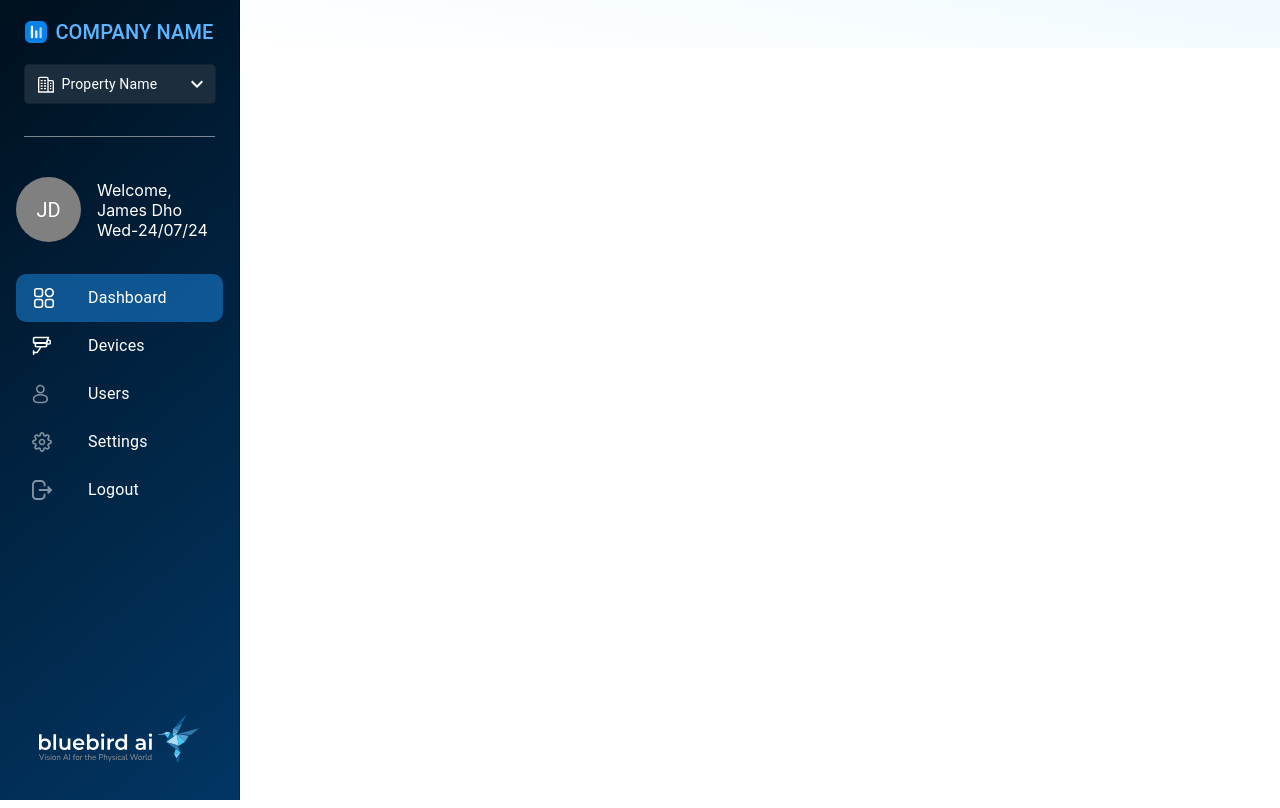
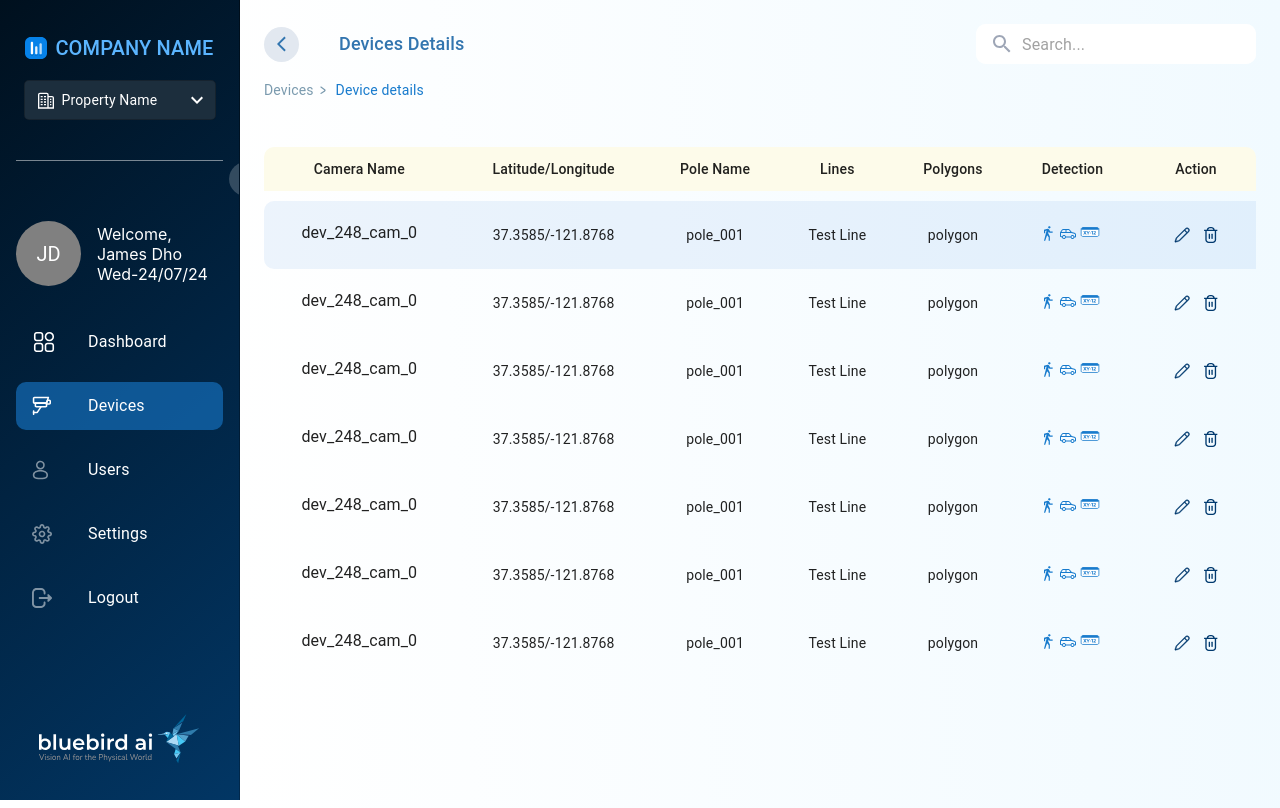
Before and after one commit to Earts-vinay/bluebird, a React (Create React App) app: page /devices/devicedetails in a window 1280 px wide. Built offline with nearby package versions, Linux system fonts and the light colour scheme.

Commit message:
changes on routes

```diff
--- a/src/App.js
+++ b/src/App.js
@@ -19,15 +19,16 @@ function App() {
           sx={{
             flexGrow: 1,
             p: 3,
-            background: 'linear-gradient(10deg, #FFFFFF 0%, #F1FAFF 100%)'
+            background: 'linear-gradient(87deg, #FFFFFF 0%, #F1FAFF 100%)',
+            height:"95vh"
           }}
         >
           <Routes>
-            <Route path="/" element={<Dashboard />} />
+            <Route path="/dashboard" element={<Dashboard />} />
             <Route path="/devices" element={<Devices />} />
             <Route path="/users" element={<Users />} />
             <Route path="/settings" element={<Settings />} />
-            <Route path="/devicedetails" element={<DeviceDetails />} />
+            <Route path="/devices/devicedetails" element={<DeviceDetails />} />
             <Route path="/editdevice" element={<EditDevices />} />
           </Routes>
         </Box>
--- a/src/components/DeviceDetails.jsx
+++ b/src/components/DeviceDetails.jsx
@@ -47,7 +47,7 @@ const DeviceDetails = () => {
 
   const handleRowClick = (index) => {
     setSelectedRowIndex(index);
-    navigate("/devicedetails")
+    navigate("/devices/devicedetails")
   };
 
   const callDevices = () =>{
@@ -93,7 +93,7 @@ const DeviceDetails = () => {
       <Box sx={{ display: "flex", flexDirection: 'row' }}>
         <Typography sx={{ color: "#7A9AAE", fontSize: 14 }}  onClick={callDevices}>Devices</Typography>
         <img
-                      src="assets/icons/forward.svg"
+                      src="/assets/icons/forward.svg"
                       alt="forward Icon"
                       style={{ width: '8px', height: '8px', marginRight: '4px', paddingLeft: "5px", paddingTop: "6px" }}
                     />
@@ -167,17 +167,17 @@ const DeviceDetails = () => {
                   <TableCell sx={{ padding: '20px 20px', textAlign: 'center' }}>{row.polygons}</TableCell>
                   <TableCell sx={{ padding: '20px 20px', textAlign: 'center' }}>
                     <img
-                      src="assets/icons/person.svg"
+                      src="/assets/icons/person.svg"
                       alt="person Icon"
                       style={{ width: '16px', height: '16px', marginRight: '4px' }}
                     />
                     <img
-                      src="assets/icons/car.svg"
+                      src="/assets/icons/car.svg"
                       alt="car Icon"
                       style={{ width: '16px', height: '16px', marginRight: '4px' }}
                     />
                     <img
-                      src="assets/icons/plate.svg"
+                      src="/assets/icons/plate.svg"
                       alt="plate Icon"
                       style={{ width: '20px', height: '20px', marginRight: '4px' }}
                     />
@@ -200,13 +200,13 @@ const DeviceDetails = () => {
                       }}
                     >
                       <img
-                        src="assets/icons/edit.svg"
+                        src="/assets/icons/edit.svg"
                         alt="Edit Icon"
                         style={{ width: '20px', height: '16px', marginRight: '4px' }}
                       />
                     </Box>
                     <img
-                      src="assets/icons/delete.svg"
+                      src="/assets/icons/delete.svg"
                       alt="Delete Icon"
                       style={{ width: '20px', height: '16px', marginRight: '4px' }}
                     />
--- a/src/components/Sidenav.jsx
+++ b/src/components/Sidenav.jsx
@@ -1,18 +1,31 @@
-import React, { useState } from 'react';
-import { Drawer, List, ListItem, ListItemIcon, ListItemText, Avatar, Typography, Divider, Box, Menu, MenuItem, FormControl, TextField, InputAdornment, InputLabel } from '@mui/material';
-import { Dashboard, Devices, People, Settings, Logout } from '@mui/icons-material';
+import React, { useState, useEffect } from 'react';
+import { Drawer, List, ListItem, ListItemIcon, ListItemText, Avatar, Typography, Divider, Box, FormControl, TextField, MenuItem, Button } from '@mui/material';
+import { Link, useLocation } from 'react-router-dom';
+import moment from 'moment';
 import KeyboardArrowDownIcon from '@mui/icons-material/KeyboardArrowDown';
-import { Link } from 'react-router-dom';
-import moment from 'moment';
-import CustomSearch from '../utils/CustomSearch';
+import ChevronLeftIcon from '@mui/icons-material/ChevronLeft';
+import ChevronRightIcon from '@mui/icons-material/ChevronRight';
 
 const Sidenav = () => {
+    const location = useLocation();
     const [shrink, setShrink] = useState(false);
     const [anchorEl, setAnchorEl] = useState(null);
-    const [activeItem, setActiveItem] = useState('/');
-    const open = Boolean(anchorEl);
+    const [open, setOpen] = useState(true);  // New state for sidebar open/close
     const now = moment();
     const formattedDate = now.format('ddd-DD/MM/YY');
+
+    const isActive = (path) => {
+        return location.pathname.startsWith(path);
+    };
+
+    const getItemStyle = (path) => ({
+        backgroundColor: isActive(path) ? 'rgba(24, 123, 205, 0.6)' : 'transparent',
+        color: '#fff',
+        borderRadius: '10px',
+        '&:hover': {
+            backgroundColor: 'rgba(24, 123, 205, 0.6)',
+        },
+    });
 
     const handleClick = (event) => {
         setAnchorEl(event.currentTarget);
@@ -23,54 +36,53 @@ const Sidenav = () => {
     };
 
     const handleItemClick = (path) => {
-        setActiveItem(path);
+        setAnchorEl(null);
     };
 
-    const getItemStyle = (path) => ({
-        backgroundColor: activeItem === path ? 'rgba(24, 123, 205, 0.6)' : 'transparent',
-        color: activeItem === path ? '#fff' : '#fff',
-        borderRadius: "10px"
-    });
+    const handleToggle = () => {
+        setOpen(!open);  // Toggle the open state
+    };
 
     return (
         <Drawer
             variant="permanent"
             sx={{
-                width: 240,
+                width: open ? 240 : 90,  // Adjust width based on the open state
                 flexShrink: 0,
                 '& .MuiDrawer-paper': {
-                    width: 240,
+                    width: open ? 240 : 90,
                     boxSizing: 'border-box',
                     background: 'linear-gradient(140deg, #00101E 0%, #023664 100%, #03254C 100%)',
                     color: '#fff',
                     display: 'flex',
                     flexDirection: 'column',
                     justifyContent: 'space-between',
+                    transition: 'width 0.3s',  // Smooth transition for width change
                 },
             }}
         >
             <Box sx={{ height: '100%', display: 'flex', flexDirection: 'column' }}>
                 <Box sx={{ position: 'sticky', top: 0, zIndex: 1, py: 1 }}>
-                    <ListItem sx={{ display: "flex", justifyContent: "center", alignItems: "center", color: "#5BB5FF", gap: 1 }}>
+                    <ListItem sx={{ display: 'flex', justifyContent: 'center', alignItems: 'center', color: '#5BB5FF', gap: 1, mt: 2 }}>
                         <img src="/assets/icons/companylogo.svg" alt="" />
-                        <Typography variant="h6">COMPANY NAME</Typography>
+                        {open && <Typography variant="h6">COMPANY NAME</Typography>}  {/* Conditional rendering */}
                     </ListItem>
-                    <ListItem sx={{ display: "flex", justifyContent: "center", alignItems: "center" }}>
-                        <FormControl sx={{ width: "12rem" }}>
+                    <ListItem sx={{ display: 'flex', justifyContent: 'center', alignItems: 'center' }}>
+                        <FormControl sx={{ width: '12rem' }}>
                             <TextField
                                 select
                                 size='small'
                                 fullWidth
                                 label={
-                                    <Box sx={{ display: 'flex', alignItems: 'center', color: 'white', fontSize: "14px" }}>
+                                    <Box sx={{ display: 'flex', alignItems: 'center', color: 'white', fontSize: '14px' }}>
                                         <img src="/assets/icons/propertyicon.svg" alt="" style={{ marginRight: '8px' }} />
                                         Property Name
                                     </Box>
                                 }
                                 sx={{
-                                    backgroundColor: "#1C2E3D",
-                                    color: "white",
-                                    borderRadius: "5px",
+                                    backgroundColor: '#1C2E3D',
+                                    color: 'white',
+                                    borderRadius: '5px',
                                     '& .MuiInputBase-root': {
                                         color: 'white',
                                     },
@@ -79,15 +91,13 @@ const Sidenav = () => {
                                         display: 'flex',
                                         alignItems: 'center',
                                     },
-
                                 }}
                                 InputLabelProps={{
                                     shrink: shrink || false,
-
                                 }}
                                 SelectProps={{
                                     IconComponent: (props) => <KeyboardArrowDownIcon {...props} style={{ color: 'white' }} />
-                                  }}
+                                }}
                                 onFocus={() => setShrink(true)}
                                 onBlur={(event) => setShrink(event.target.value !== '')}
                             >
@@ -97,37 +107,44 @@ const Sidenav = () => {
                             </TextField>
                         </FormControl>
                     </ListItem>
-                    <Divider sx={{ borderColor: 'rgba(255, 255, 255, 0.48)', mx: 3, mt: 3, mb: 2 }} />
+                    <Divider sx={{ borderColor: 'rgba(255, 255, 255, 0.48)', flex: 1, py: 2, mx: 2 }} />
+                    <Box sx={{ display:"flex", justifyContent:"end", position:"relative",left:"30px", }}>
+                        <Button  onClick={handleToggle} style={{ justifyContent: 'end', minWidth: 'auto', p: 1, backgroundColor: 'rgba(255, 255, 255, 0.2)', borderRadius: '50%', mx: 1,zIndex:1}}>
+                            {open ? <ChevronLeftIcon style={{ color: '#fff', }} /> : <ChevronRightIcon style={{ color: '#fff' }} />}
+                        </Button>
+                    </Box>
+
                 </Box>
                 <Box sx={{ flexGrow: 1, overflowY: 'auto' }}>
                     <List>
                         <ListItem>
-                            <Avatar sx={{ bgcolor: 'grey', width: "65px", height: "65px" }}>JD</Avatar>
+                            <Avatar sx={{ bgcolor: 'grey', width: '65px', height: '65px' }}>JD</Avatar>
                             <div style={{ marginLeft: '16px' }}>
-                                <Typography variant='p'>Welcome,<br /> James Dho</Typography> <br />
+                                {open && <Typography variant='p'>Welcome,<br /> James Dho</Typography>}  {/* Conditional rendering */}
                                 <Typography variant='p'>{formattedDate}</Typography>
                             </div>
                         </ListItem>
-                        <Box sx={{ pt: 3, mx: 2 }}>
+                        <Box sx={{ pt: 3, mx: 2, gap: 2, display: "flex", flexDirection: "column" }}>
                             <ListItem
                                 button
                                 component={Link}
-                                to="/"
-                                onClick={() => handleItemClick('/')}
-                                sx={getItemStyle('/')}
+                                to="/dashboard"
+                                onClick={() => handleItemClick('/dashboard')}
+                                sx={getItemStyle('/dashboard')}
                             >
                                 <ListItemIcon><img src="/assets/icons/dashboard.svg" alt="" /></ListItemIcon>
-                                <ListItemText primary="Dashboard" />
+                                {open && <ListItemText primary="Dashboard" />}  {/* Conditional rendering */}
                             </ListItem>
                             <ListItem
                                 button
                                 component={Link}
+
                                 to="/devices"
                                 onClick={() => handleItemClick('/devices')}
                                 sx={getItemStyle('/devices')}
                             >
                                 <ListItemIcon><img src="/assets/icons/devices.svg" alt="" /></ListItemIcon>
-                                <ListItemText primary="Devices" />
+                                {open && <ListItemText primary="Devices" />}  {/* Conditional rendering */}
                             </ListItem>
                             <ListItem
                                 button
@@ -137,7 +154,7 @@ const Sidenav = () => {
                                 sx={getItemStyle('/users')}
                             >
                                 <ListItemIcon><img src="/assets/icons/users.svg" alt="" /></ListItemIcon>
-                                <ListItemText primary="Users" />
+                                {open && <ListItemText primary="Users" />}  {/* Conditional rendering */}
                             </ListItem>
                             <ListItem
                                 button
@@ -147,11 +164,11 @@ const Sidenav = () => {
                                 sx={getItemStyle('/settings')}
                             >
                                 <ListItemIcon><img src="/assets/icons/settings.svg" alt="" /></ListItemIcon>
-                                <ListItemText primary="Settings" />
+                                {open && <ListItemText primary="Settings" />}  {/* Conditional rendering */}
                             </ListItem>
                             <ListItem button>
-                                <ListItemIcon><img src="/assets/icons/logout.svg" alt="" style={{color:"#fffff"}}/></ListItemIcon>
-                                <ListItemText primary="Logout" />
+                                <ListItemIcon><img src="/assets/icons/logout.svg" alt="" style={{ color: "#fffff" }} /></ListItemIcon>
+                                {open && <ListItemText primary="Logout" />}  {/* Conditional rendering */}
                             </ListItem>
                         </Box>
                     </List>
@@ -160,8 +177,9 @@ const Sidenav = () => {
                     <Box sx={{ py: 2 }}>
                         <img src="/assets/logo.svg" alt="Logo" style={{ maxWidth: '100%', maxHeight: '50px' }} />
                     </Box>
+                    {/* Button to toggle open/close */}
+
                 </Box>
-
             </Box>
         </Drawer>
     );
--- a/src/pages/Devices.jsx
+++ b/src/pages/Devices.jsx
@@ -45,7 +45,7 @@ const Devices = () => {
 
   const handleRowClick = (index) => {
     setSelectedRowIndex(index);
-    navigate("/devicedetails")
+    navigate("/devices/devicedetails")
 
   };
 
```
Also changed, not shown: public/assets/fonts/Montserrat-Medium.ttf (added), public/assets/fonts/Montserrat-Regular.ttf (added).
